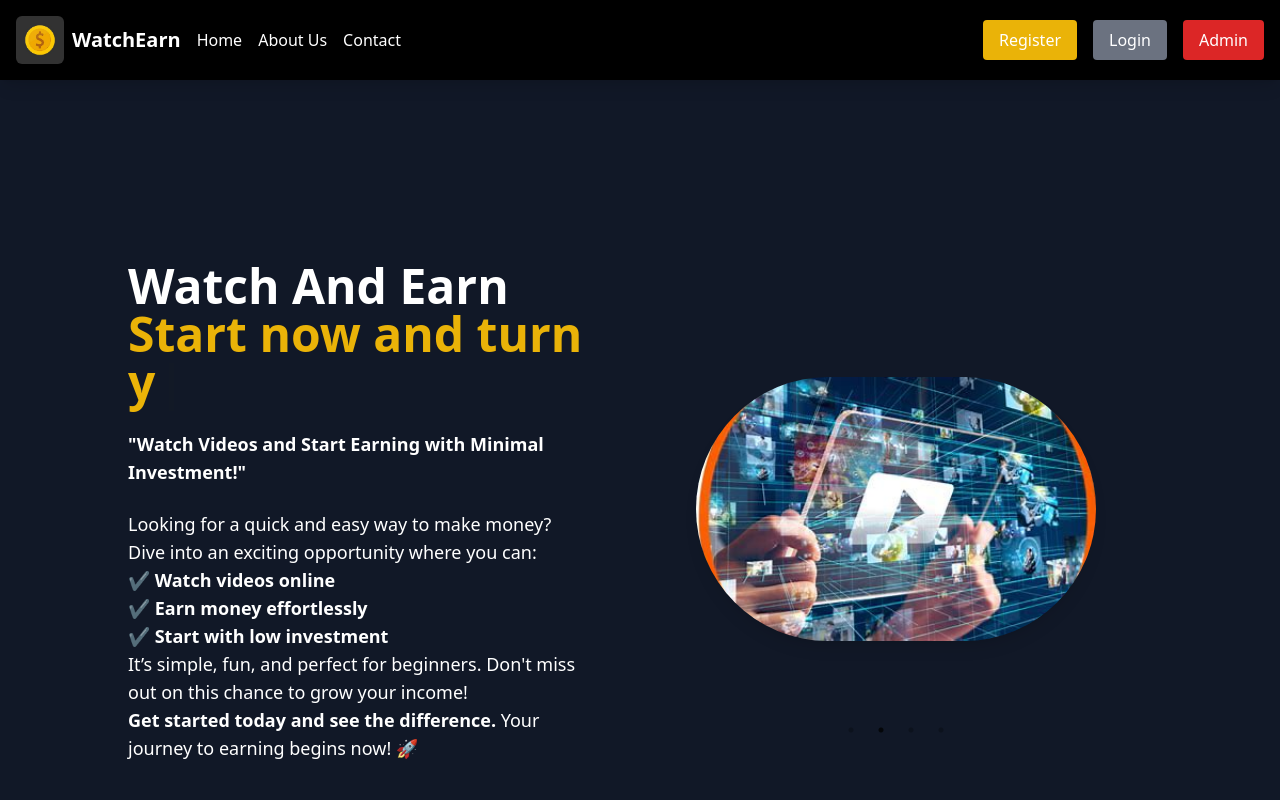
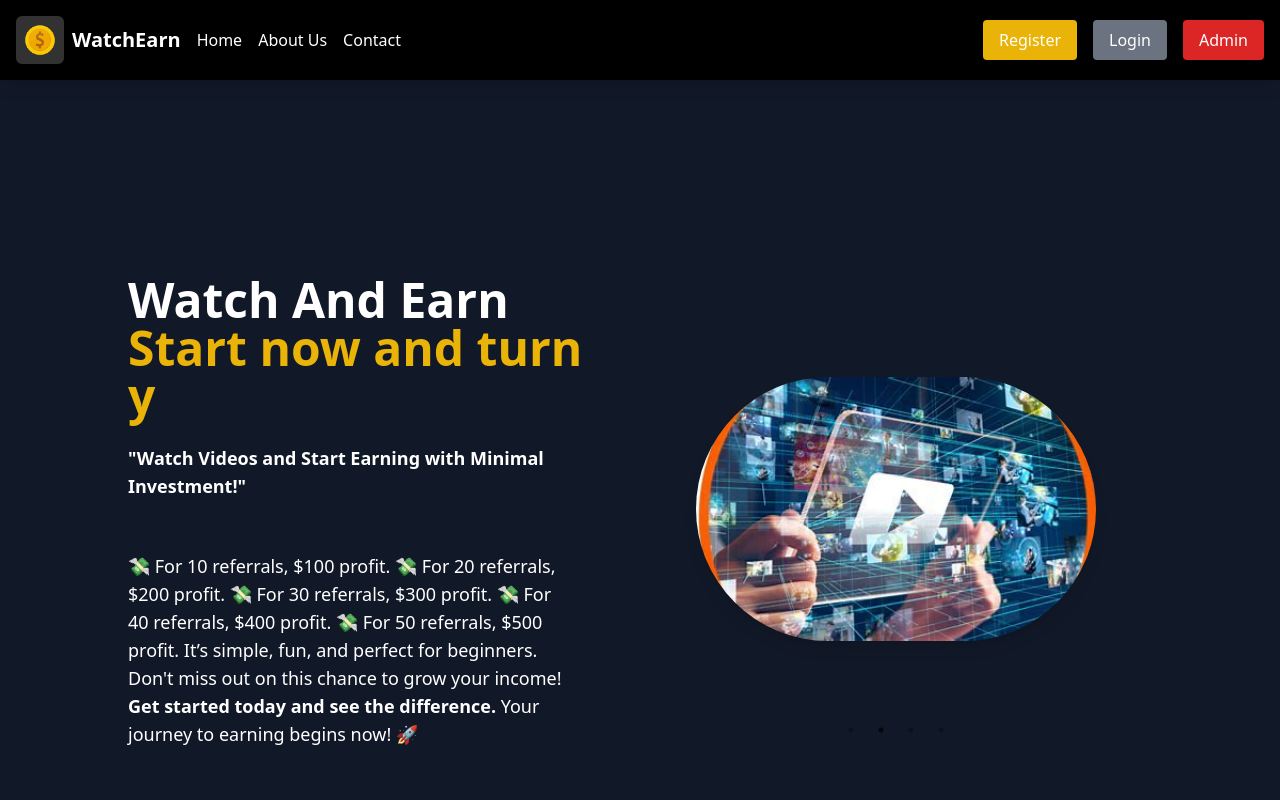
Before and after one commit to iQraWaheedAhmad/watch-earn, a Next.js app: page / in a window 1280 px wide. Shown: the top 800 px of the page. Built offline with nearby package versions, Linux system fonts and the light colour scheme.

Commit message:
hero section

```diff
--- a/src/app/components/Hero.tsx
+++ b/src/app/components/Hero.tsx
@@ -52,18 +52,17 @@ export default function Hero() {
           </span>
         </h1>
         <p className="font-semibold text-lg text-white">
-          "Watch Videos and Start Earning with Minimal Investment!"
+          &quot;Watch Videos and Start Earning with Minimal Investment!&quot;
         </p>
         <p className="text-lg text-white max-w-md">
-          Looking for a quick and easy way to make money? Dive into an exciting opportunity where you can:
+
           <br />
-          ✔️ <strong>Watch videos online</strong>
-          <br />
-          ✔️ <strong>Earn money effortlessly</strong>
-          <br />
-          ✔️ <strong>Start with low investment</strong>
-          <br />
-          It’s simple, fun, and perfect for beginners. Don't miss out on this chance to grow your income!
+          💸 For 10 referrals, $100 profit.
+💸 For 20 referrals, $200 profit.
+💸 For 30 referrals, $300 profit.
+💸 For 40 referrals, $400 profit.
+💸 For 50 referrals, $500 profit.
+          It’s simple, fun, and perfect for beginners. Don&apos;t miss out on this chance to grow your income!
           <br />
           <strong>Get started today and see the difference.</strong> Your journey to earning begins now! 🚀
         </p>
```
